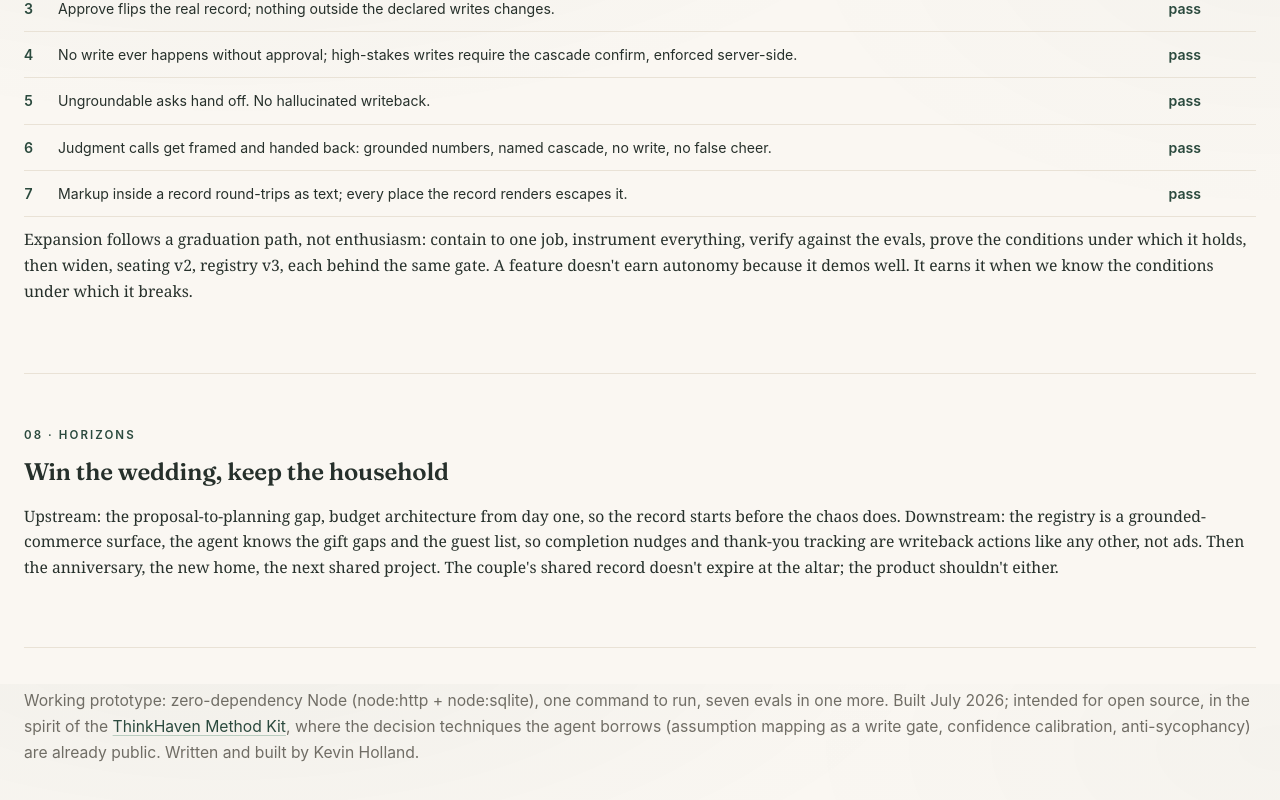
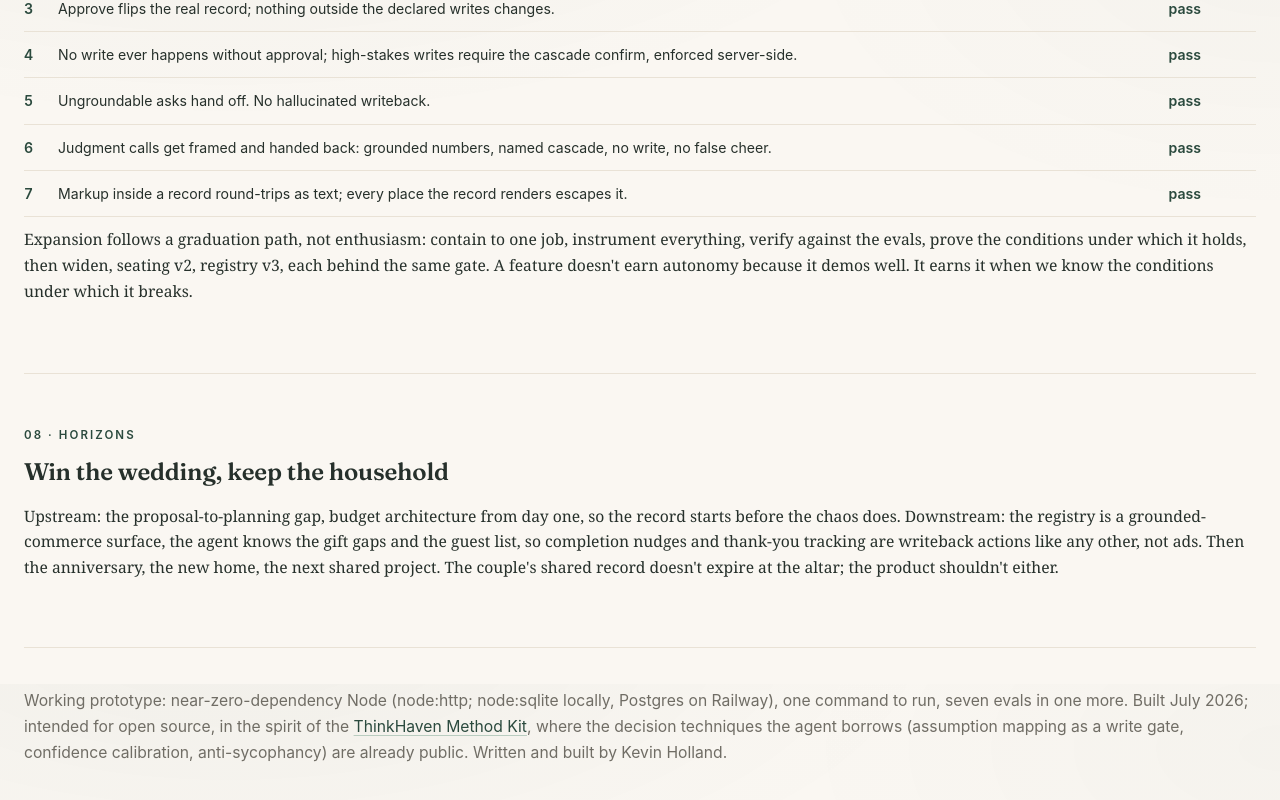
Before and after one commit to hollandkevint/hitch, a website: page public/preread.html in a window 1280 px wide. Shown: the part 4916-5716 px from the top of the page. Drawn offline with Linux system fonts and the light colour scheme; no server answers.

Commit message:
fix(site): correct storage claims — Postgres persistence in prod, not SQLite/zero-dep
process.html said 'SQLite persistence' (contradicting its own Postgres footer);
preread.html said 'zero-dependency' though pg is now a production dependency.

```diff
--- a/public/preread.html
+++ b/public/preread.html
@@ -309,7 +309,7 @@ nav.jump { box-shadow: 0 1px 0 rgba(38,48,43,0.03); }
 </section>
 
 <div class="colophon">
-  <p>Working prototype: zero-dependency Node (node:http + node:sqlite), one command to run, seven evals in one more. Built July 2026; intended for open source, in the spirit of the <a href="https://github.com/hollandkevint/thinkhaven-method-kit">ThinkHaven Method Kit</a>, where the decision techniques the agent borrows (assumption mapping as a write gate, confidence calibration, anti-sycophancy) are already public. Written and built by Kevin Holland.</p>
+  <p>Working prototype: near-zero-dependency Node (node:http; node:sqlite locally, Postgres on Railway), one command to run, seven evals in one more. Built July 2026; intended for open source, in the spirit of the <a href="https://github.com/hollandkevint/thinkhaven-method-kit">ThinkHaven Method Kit</a>, where the decision techniques the agent borrows (assumption mapping as a write gate, confidence calibration, anti-sycophancy) are already public. Written and built by Kevin Holland.</p>
 </div>
 
 </main>
```
Also changed, not shown: public/process.html (+1 -1 lines).
